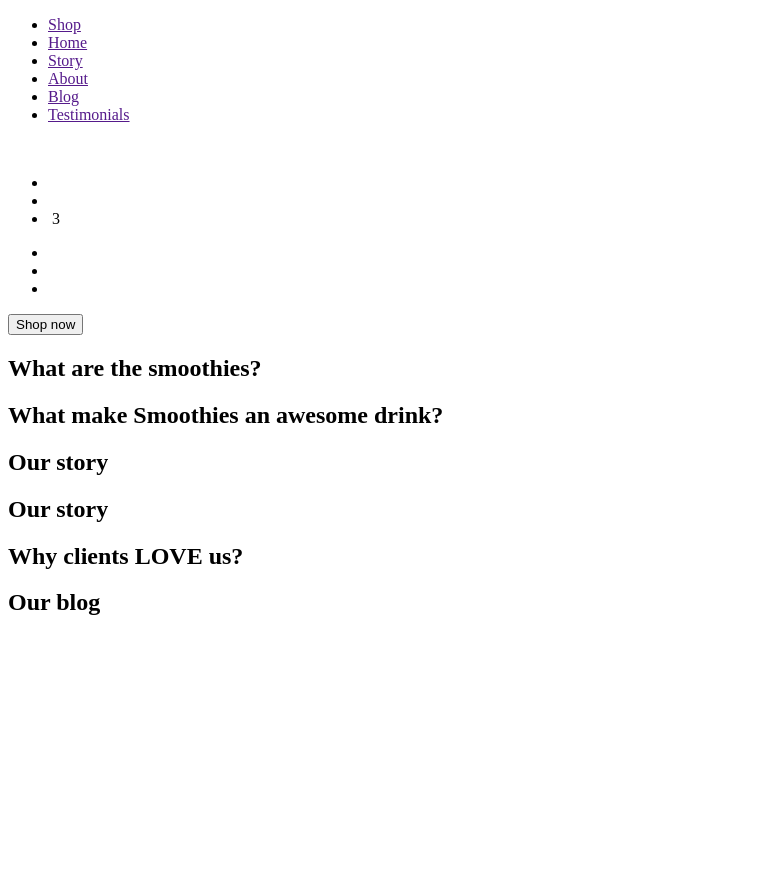
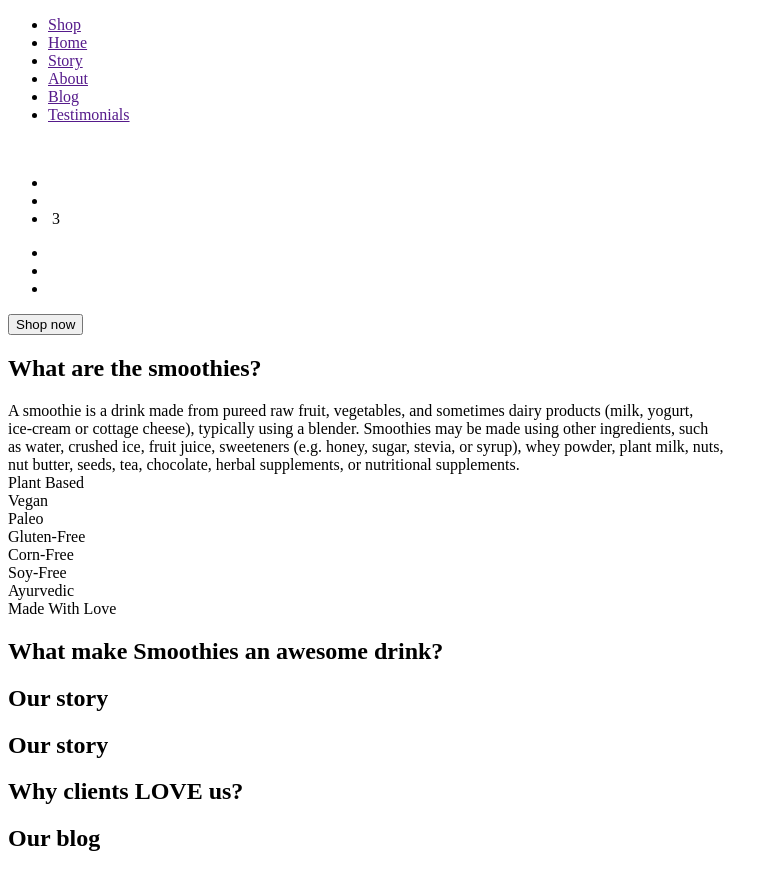
Before and after one commit to Ramashka-Luba/Smoothie-project, a plain HTML site: page index.html in a window 1280 px wide. Shown: the whole page, without its empty margins (0-778 px from the left). Before the commit the page ends 800 px from the top, so only its background shows below. Drawn offline with Linux system fonts and the light colour scheme.

Commit message:
smoothies

```diff
--- a/index.html
+++ b/index.html
@@ -10,6 +10,7 @@
 </head>
 
 <body>
+    <!--Header==============-->
     <header class="header">
         <div class="header-top">
             <nav>
@@ -32,7 +33,7 @@
                     <li>
                         <a href=""><img src="" alt=""></a>
                     </li>
-                            <li >
+                    <li>
                         <a href=""><img src="" alt=""></a>
                     </li>
                     <li>
@@ -46,7 +47,7 @@
                     <li>
                         <a href=""><img src="" alt=""></a>
                     </li>
-                            <li >
+                    <li>
                         <a href=""><img src="" alt=""></a>
                     </li>
                     <li>
@@ -60,10 +61,27 @@
         </div>
     </header>
 
+    <!--Smoothies==============-->
     <section class="smoothies">
         <h2>What are the smoothies?</h2>
+        <div class="text">A smoothie is a drink made from pureed raw fruit, vegetables, and sometimes dairy products (milk, yogurt,<br>
+            ice-cream or cottage cheese), typically using a blender. Smoothies may be made using other ingredients, such<br>
+            as water, crushed ice, fruit juice, sweeteners (e.g. honey, sugar, stevia, or syrup), whey powder, plant milk, nuts,<br>
+            nut butter, seeds, tea, chocolate, herbal supplements, or nutritional supplements.
+        </div>
+        <div class="features">
+            <div class="features-item"><img src="" alt=""><span>Plant Based</span></div>
+            <div class="features-item"><img src="" alt=""><span>Vegan</span></div>
+            <div class="features-item"><img src="" alt=""><span>Paleo</span></div>
+            <div class="features-item"><img src="" alt=""><span>Gluten-Free</span></div>
+            <div class="features-item"><img src="" alt=""><span>Corn-Free</span></div>
+            <div class="features-item"><img src="" alt=""><span>Soy-Free</span></div>
+            <div class="features-item"><img src="" alt=""><span>Ayurvedic</span></div>
+            <div class="features-item"><img src="" alt=""><span>Made With Love</span></div>
+        </div>
     </section>
 
+    <!--About=============-->
     <section class="about">
         <h2>What make Smoothies an awesome drink?</h2>
     </section>
```
Lines whose indentation alone changed are shown as unchanged.
